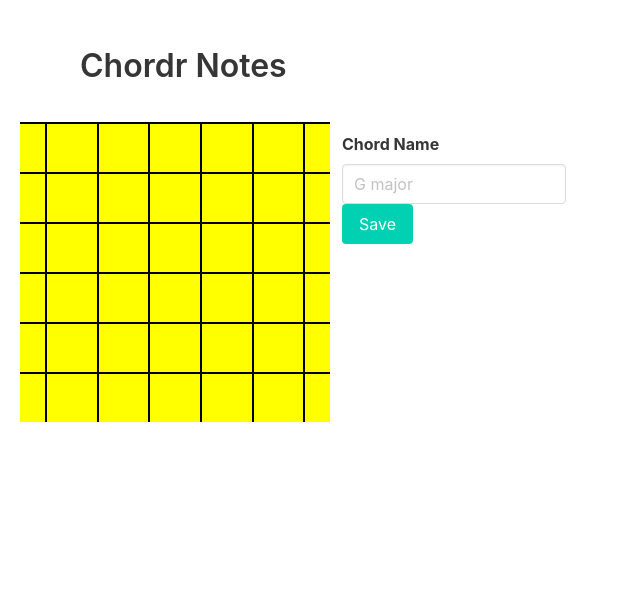
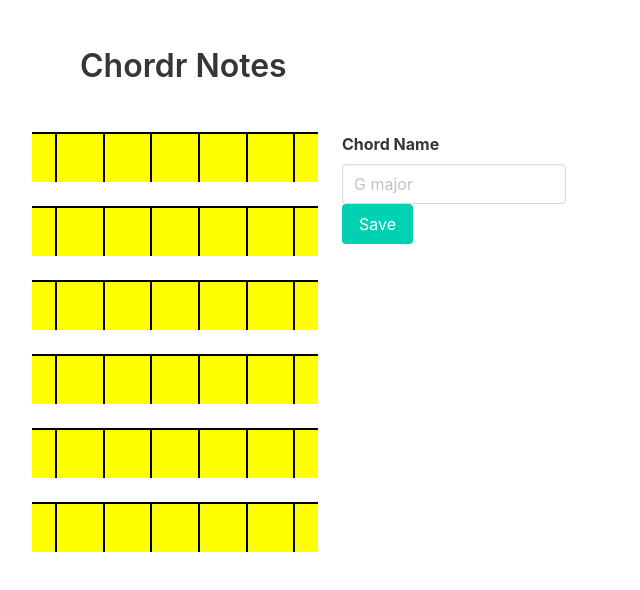
Before and after one commit to jeremypurser/chordr-notes, a React (Create React App) app: page / in a window 1280 px wide. Shown: the top 590 px of the page, without its empty margins (0-640 px from the left). Built offline with nearby package versions, Linux system fonts and the light colour scheme.

Commit message:
Fix styling bugs

```diff
--- a/src/components/GuitarNeck.tsx
+++ b/src/components/GuitarNeck.tsx
@@ -21,7 +21,7 @@ export default function GuitarNeck() {
   };
 
   const renderGuitarNeck = guitarNeck.map((fret, fretIdx) => (
-    <div className="neck columns" key={fretIdx}>
+    <div className="neck columns is-gapless" key={fretIdx}>
       {fret.map((string, stringIdx) => (
         <div
           onClick={handleFretClick}
@@ -35,5 +35,5 @@ export default function GuitarNeck() {
     </div>
   ));
 
-  return <section className="neck">{renderGuitarNeck}</section>;
+  return <>{renderGuitarNeck}</>;
 }
```
